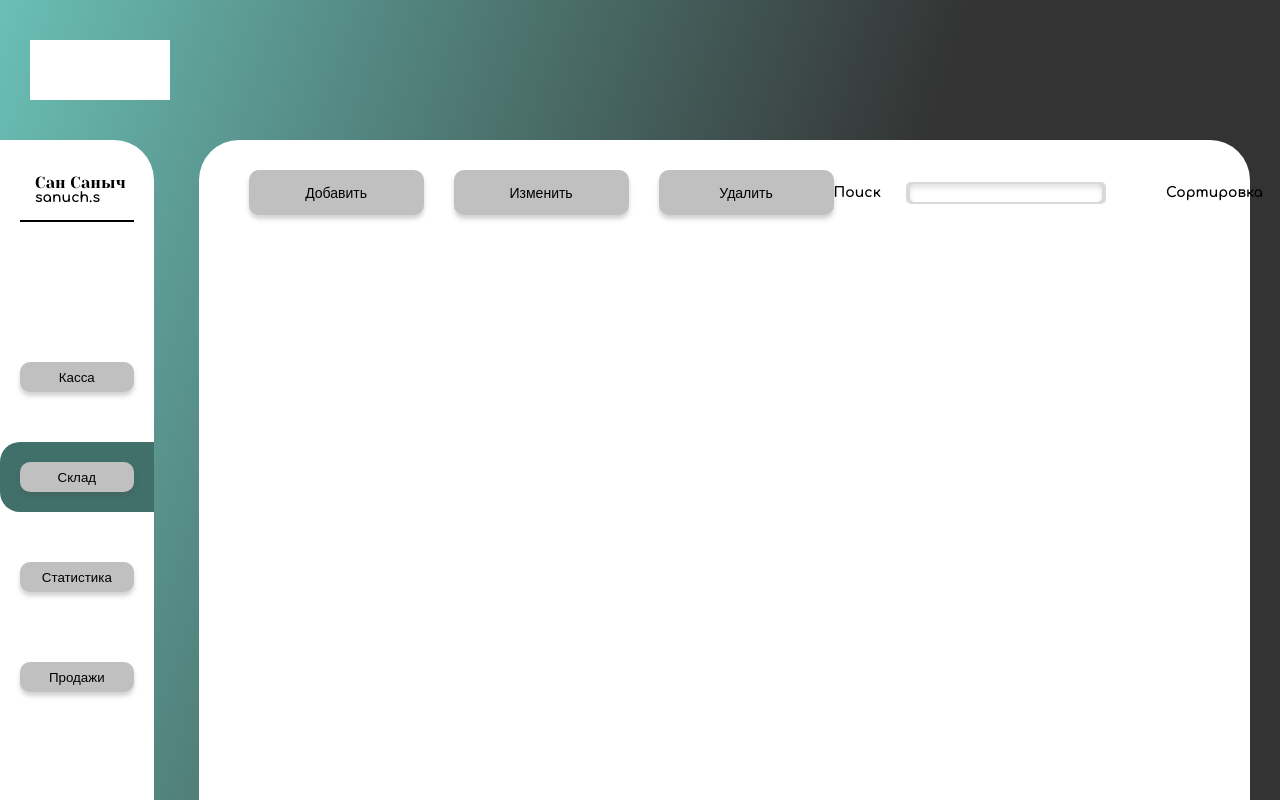
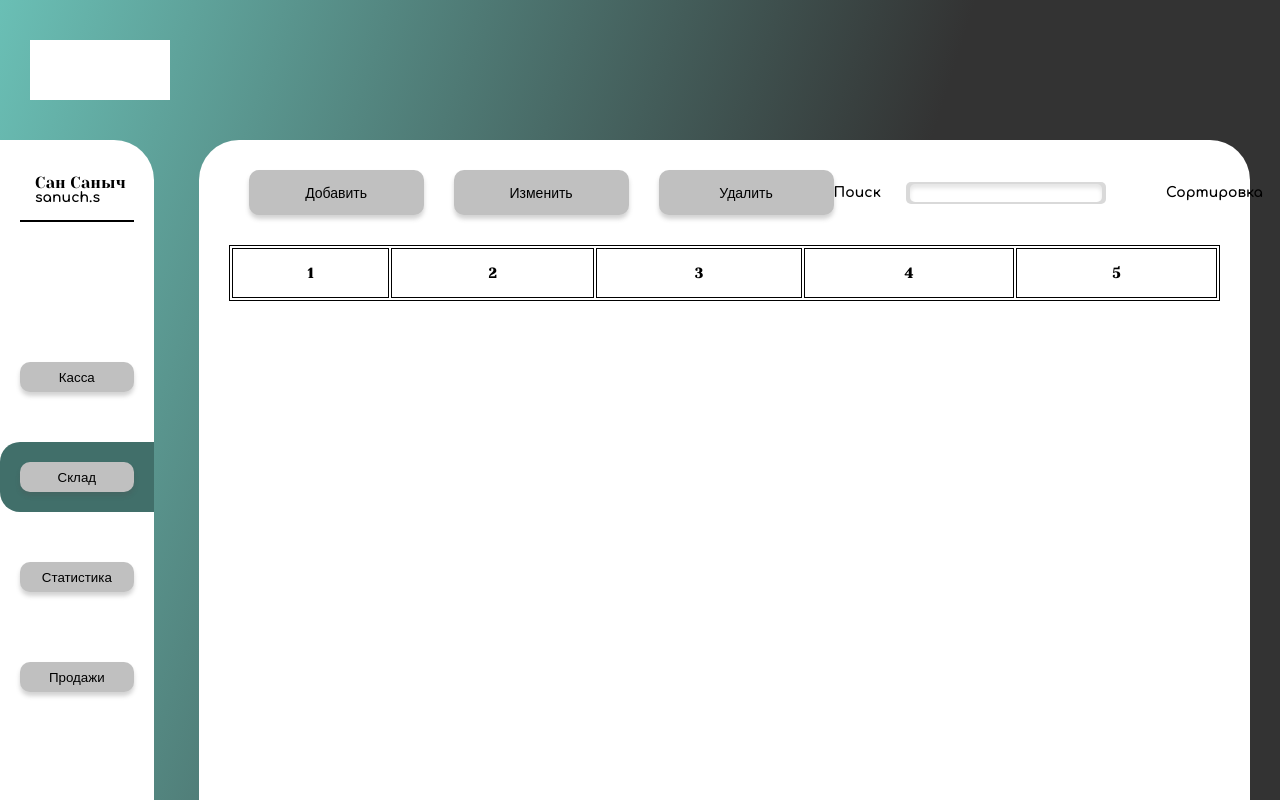
Before and after one commit to Qvvan/Test, a Flask app: page / in a window 1280 px wide. Run offline with Flask 2, Linux system fonts and the light colour scheme; data that the repository does not hold is empty; some libraries are stand-ins or nearby versions.

Commit message:
update 9.12

```diff
--- a/pythonProject3/backend/main.py
+++ b/pythonProject3/backend/main.py
@@ -1,4 +1,4 @@
-from flask import Flask, render_template, g, jsonify
+from flask import Flask, render_template, g, jsonify, request
 from FDataBasa import FDataBase
 import psycopg2
 from cashbox import cashbox
@@ -33,7 +33,7 @@ def close_db(error):
     if hasattr(g, '_database'):
         g._database.close()
 
-@app.route('/')
+@app.route('/', methods = ['GET'])
 def login():
     # return render_template('./../frontend/app/index.html', full_name = dbase.menu())
     return render_template('index.html')
--- a/pythonProject3/frontend/app/index.html
+++ b/pythonProject3/frontend/app/index.html
@@ -48,9 +48,9 @@
           <div class="dashboard__tabs"></div>
           <div class="dashboard__header">
             <div class="dashboard__buttons">
-              <button class="dashboard__single-button">Добавить</button>
-              <button class="dashboard__single-button">Изменить</button>
-              <button class="dashboard__single-button">Удалить</button>
+              <button class="dashboard__single-button add">Добавить</button>
+              <button class="dashboard__single-button edit">Изменить</button>
+              <button class="dashboard__single-button delete">Удалить</button>
             </div>
             <div class="dashboard__interactive">
               <div class="dashboard__search">
@@ -89,7 +89,17 @@
               </div>
             </div>
           </div>
-          <div class="dashboard__main"></div>
+          <div class="dashboard__main">
+            <table class="main__table">
+             <tr class="main__tr">
+               <th>1</th>
+               <th>2</th>
+               <th>3</th>
+               <th>4</th>
+               <th>5</th>
+             </tr>
+           </table>
+          </div>
         </div>
       </div>
     </section>
--- a/pythonProject3/frontend/app/static/css/components/main-style.css
+++ b/pythonProject3/frontend/app/static/css/components/main-style.css
@@ -400,4 +400,25 @@ a {
 .dashboard__sort .__select__label:hover {
   background-color: #e9e9e9 !important;
 }
+
+.dashboard__main {
+    display: flex;
+    justify-content: center;
+}
+
+.main__table {
+    margin: 0 30px;
+    width: 100%;
+    border: 1px solid #000;
+}
+
+.main__tr {
+    height: 50px;
+    border: 1px solid #000;
+}
+
+.main__tr th {
+    border: 1px solid #000;
+}
+
 /*# sourceMappingURL=main-style.css.map */
--- a/pythonProject3/frontend/app/static/js/connect.js
+++ b/pythonProject3/frontend/app/static/js/connect.js
@@ -12,16 +12,40 @@
 //   });
 
 
-const getUsers = async () => {
-   let response = await fetch('/add');
-   if (response.ok) {
-      let data = await response.json();
-      document.querySelector('.dashboard__main').innerHTML = data;
-   }
+//const getUsers = async () => {
+//   let response = await fetch('/add');
+//   if (response.ok) {
+//      return response.json();
+//      let data = await response.json();
+//   }
+//}
+
+ // Повесим на кнопку обработчик событий
+const buttonAdd = document.querySelector('.dashboard__single-button.add')
+    .addEventListener('click', (e) => {
+
+   });
+const buttonEdit = document.querySelector('.dashboard__single-button.edit')
+    .addEventListener('click', (e) => {
+        getUsers();
+    });
+const buttonDelete = document.querySelector('.dashboard__single-button.delete')
+    .addEventListener('click', (e) => {
+        getUsers();
+    });
+
+let data = fetch('/add')
+  .then(response => response.json())
+  console.log(data)
+
+const table = document.querySelector('.main__table');
+const tbody = document.createElement('tbody');
+const tr = document.createElement('tr');
+tr.classList.add('main__tr');
+for (let i = 1; i <= 5; i++) {
+    const th = document.createElement('th');
+    th.textContent = data[i - 1][1];
+    tr.appendChild(th);
 }
- // Повесим на кнопку обработчик событий
-const button = document.querySelectorAll('.dashboard__single-button').forEach((el) => {
-   el.addEventListener('click', (e) => {
-   getUsers();
-   });
-})
+table.appendChild(tbody);
+tbody.appendChild(tr);
```
